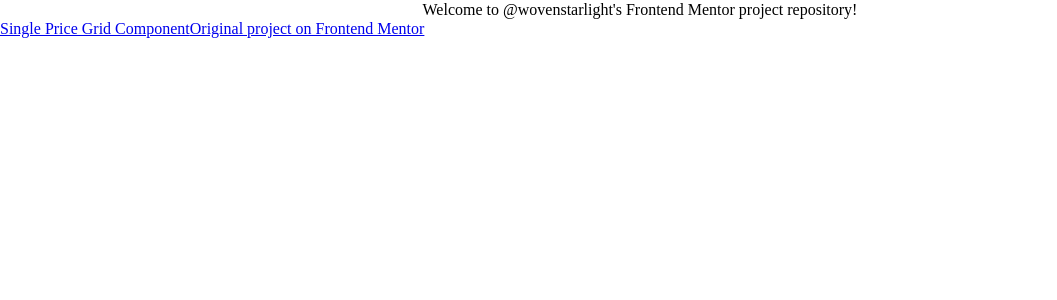
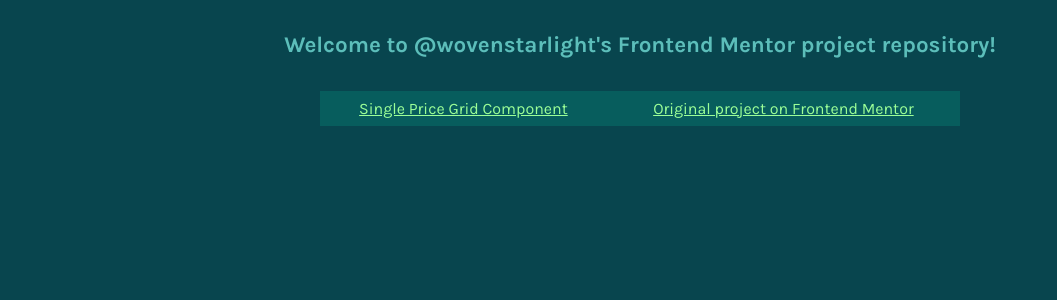
Before and after one commit to wovenstarlight/frontend-projects, a Jekyll site: the page built from index.html, in a window 1280 px wide. Shown: the top 300 px of the page, without its empty margins (0-1057 px from the left). Built offline with Jekyll 4.4.1, drawn with Linux system fonts in a browser that asks for light colours.

Commit message:
Added styling for home page

```diff
--- /dev/null
+++ b/css/index.css
@@ -0,0 +1,27 @@
+/* Import fonts */
+@import url('https://fonts.googleapis.com/css2?family=Karla:ital,wght@0,400;0,700;1,400;1,700&display=swap');
+
+body {
+	background: #08454e;
+	font-family: Karla, sans-serif;
+	padding: 2em 1em;
+}
+
+h3 {
+	font-size: 1.4em;
+	font-weight: bold;
+	color: #5cbeba;
+}
+
+table {
+	background: #00ffc321;
+	width: 100%;
+	max-width: 40em;
+	margin: 2em auto;
+	text-align: center;
+}
+tr:nth-child(even) { background: #fff1; }
+td { padding: 0.5em; vertical-align: middle; }
+td a, td a:link { color: #9cff97; }
+td a:visited { color: #7cd156; }
+td a:hover { color: white; }
--- a/index.html
+++ b/index.html
@@ -1,5 +1,6 @@
 ---
 layout: default
+sheets: [index]
 ---
 <h3 style="text-align: center;">Welcome to @wovenstarlight's Frontend Mentor project repository!</h3>
 
```
